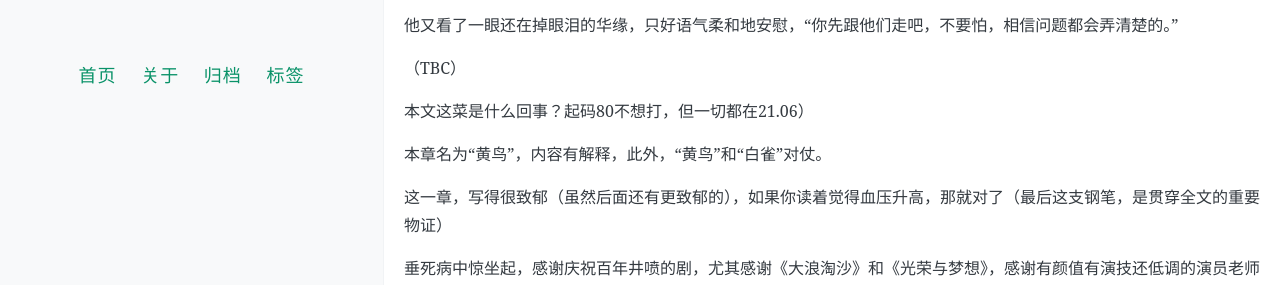
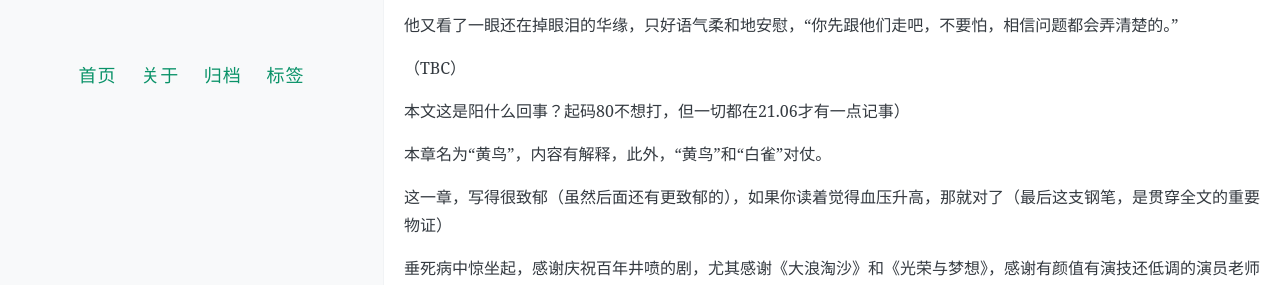
Before and after one commit to qianmawandou/frozenground06, a Jekyll site: the page built from _posts/2022-05-07-chapter25.md, in a window 1280 px wide and 900 px high, scrolled down 6211 px. Shown: the part 388-673 px from the top of the window. Built offline with Jekyll 4.4.1, drawn with Linux system fonts in a browser that asks for light colours; comment, search, counter and statistics services are not loaded.

Commit message:
Update 2022-05-07-chapter25.md

```diff
--- a/_posts/2022-05-07-chapter25.md
+++ b/_posts/2022-05-07-chapter25.md
@@ -192,7 +192,7 @@ comments: true
 
 （TBC）
 
-本文这菜是什么回事？起码80不想打，但一切都在21.06）
+本文这是阳什么回事？起码80不想打，但一切都在21.06才有一点记事）
 
 本章名为“黄鸟”，内容有解释，此外，“黄鸟”和“白雀”对仗。
 
```
